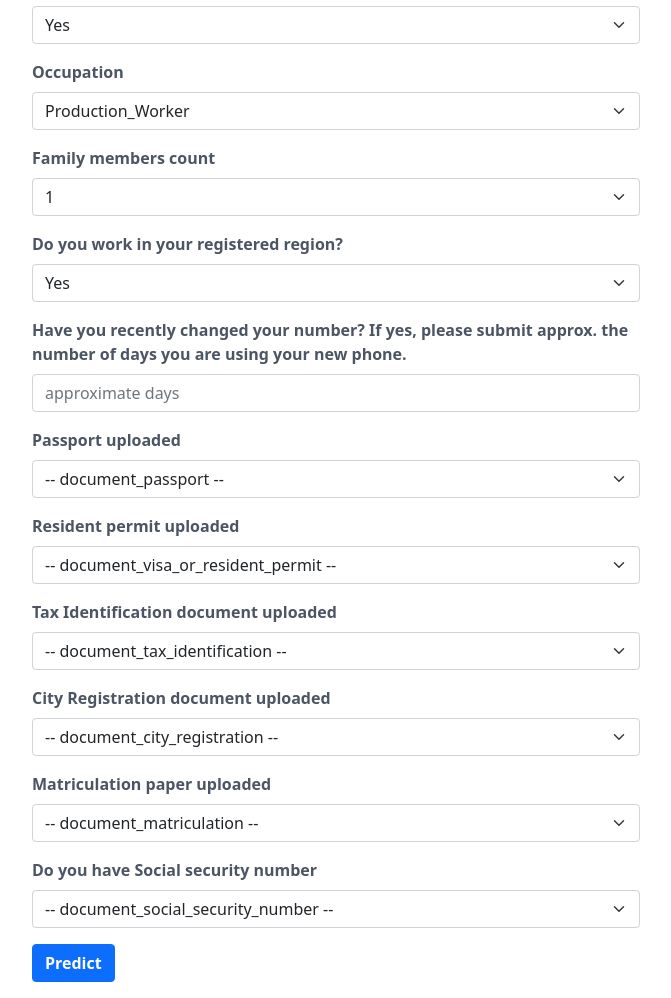
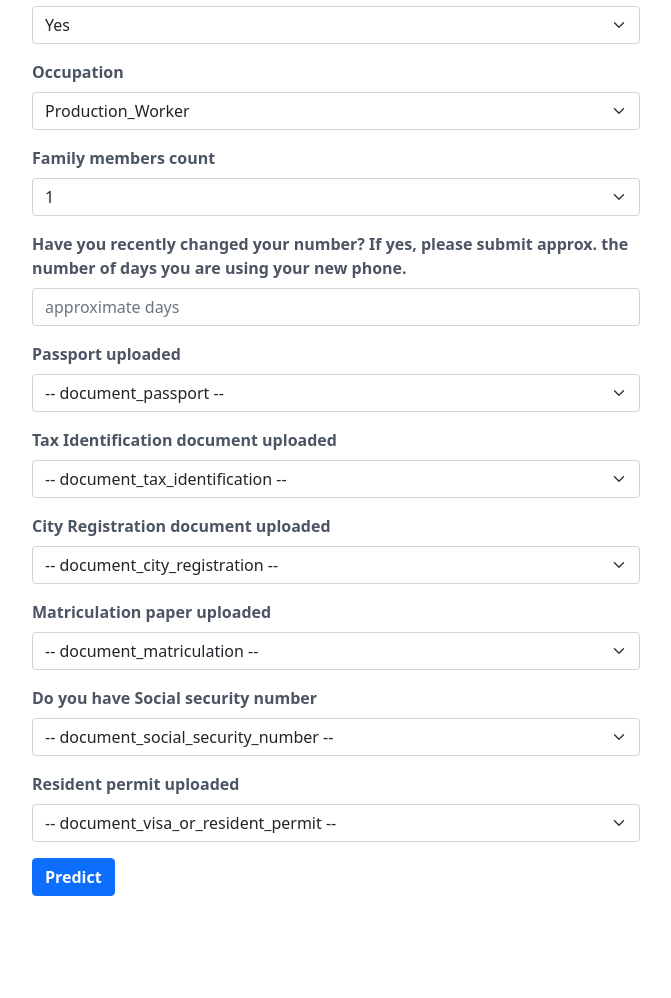
Before and after one commit to mehrunkhan/loan_prediction, a Flask app: page /predict in a window 1280 px wide. Shown: the part 1240-2238 px from the top of the page, without its empty margins (304-975 px from the left). After the commit the page ends 2136 px from the top, so only its background shows below. Run offline with Flask 2, Linux system fonts and the light colour scheme; parts of the project's set-up code (start-up, migrations or seed data) failed here and were passed over.

Commit message:
Some Changes or updates.

```diff
--- a/app.py
+++ b/app.py
@@ -4,7 +4,7 @@ import pickle
 import numpy as np
 
 app = Flask(__name__)
-model = pickle.load(open('data/decision_tree_model.sav', 'rb'))
+model = pickle.load(open('trained_models/xgbc_model.sav', 'rb'))
 
 
 @app.route('/')
@@ -21,36 +21,35 @@ def about_us():
 def predict():
     if request.method == 'POST':
 
-        code_gender = int(request.form['code_gender'])
-        flag_own_car = int(request.form['flag_own_car'])
-        flag_own_realty = int(request.form['flag_own_realty'])
-        cnt_children = int(request.form['cnt_children'])
-        amt_income_total = float(request.form['amt_income_total'])
-        desired_credit = float(request.form['desired_credit'])
-        name_education_type = int(request.form['name_education_type'])
-        name_family_status = request.form['name_family_status']
-        name_housing_type = request.form['name_housing_type']
-        days_birth = int(request.form['days_birth'])
-        flag_work_phone = int(request.form['flag_work_phone'])
-        flag_cont_mobile = int(request.form['flag_cont_mobile'])
-        occupation_type = request.form['occupation_type']
-        cnt_fam_members = int(request.form['cnt_fam_members'])
-        reg_region_not_work_region = int(request.form['reg_region_not_work_region'])
-        days_last_phone_change = float(request.form['days_last_phone_change'])
-        document_passport = int(request.form['document_passport'])
-        document_visa_or_resident_permit = int(request.form['document_visa_or_resident_permit'])
-        document_tax_identification_number = int(request.form['document_tax_identification_number'])
-        document_city_registration = int(request.form['document_city_registration'])
-        document_matriculation_number = int(request.form['document_matriculation_number'])
-        document_social_security_number = int(request.form['document_social_security_number'])
+        Gender = int(request.form['Gender'])
+        OwnCar = int(request.form['OwnCar'])
+        OwnRealty = int(request.form['OwnRealty'])
+        ChildrenCount = int(request.form['ChildrenCount'])
+        TotalIncome = float(request.form['TotalIncome'])
+        DesiredCredit = float(request.form['DesiredCredit'])
+        HighestEducation = int(request.form['HighestEducation'])
+        FamilyStatus = request.form['FamilyStatus']
+        HousingType = request.form['HousingType']
+        DaysBirth = int(request.form['DaysBirth'])
+        WorkPhone = int(request.form['WorkPhone'])
+        ContractMobile = int(request.form['ContractMobile'])
+        Occupation = request.form['Occupation']
+        FamilyMembersCount = int(request.form['FamilyMembersCount'])
+        DaysLastPhoneChange = float(request.form['DaysLastPhoneChange'])
+        Passport = int(request.form['Passport'])
+        TaxIdentification = int(request.form['TaxIdentification'])
+        CityRegistration = int(request.form['CityRegistration'])
+        MatriculationNumber = int(request.form['MatriculationNumber'])
+        SocialSecurity = int(request.form['SocialSecurity'])
+        VisaResidentPermit = int(request.form['VisaResidentPermit'])
 
-        prediction = model.predict([[code_gender, flag_own_car, flag_own_realty, cnt_children, amt_income_total,
-                                     desired_credit, name_education_type, name_family_status, name_housing_type,
-                                     -days_birth / 365, flag_work_phone,
-                                     flag_cont_mobile, occupation_type, cnt_fam_members, reg_region_not_work_region,
-                                     -days_last_phone_change, document_passport, document_visa_or_resident_permit,
-                                     document_tax_identification_number, document_city_registration,
-                                     document_matriculation_number, document_social_security_number]])
+        prediction = model.predict([[Gender, OwnCar, OwnRealty, ChildrenCount, TotalIncome,
+                                     DesiredCredit, HighestEducation, FamilyStatus, HousingType,
+                                     -DaysBirth / 365, WorkPhone,
+                                     ContractMobile, Occupation, FamilyMembersCount,
+                                     -DaysLastPhoneChange, Passport,
+                                     TaxIdentification, CityRegistration,
+                                     MatriculationNumber, SocialSecurity, VisaResidentPermit]])
 
         print(prediction)
 
--- a/src/data_cleaning.py
+++ b/src/data_cleaning.py
@@ -29,8 +29,8 @@ raw_data.drop('ORGANIZATION_TYPE', inplace=True, axis=1)
 raw_data.drop('FLAG_MOBIL', inplace=True, axis=1)
 raw_data.drop('DAYS_EMPLOYED', inplace=True, axis=1)
 raw_data.drop('REGION_RATING_CLIENT', inplace=True, axis=1)
+raw_data.drop('REG_REGION_NOT_WORK_REGION', inplace=True, axis=1)
 
-print(raw_data.REG_REGION_NOT_WORK_REGION.value_counts())
 
 # Multiply 10 with AMT_INCOME_TOTAL column for synchronizing it with other column's value
 raw_data["AMT_INCOME_TOTAL"] = 10 * raw_data["AMT_INCOME_TOTAL"]
@@ -71,3 +71,5 @@ def clean_data():
     column_name = [i.lower() for i in column_name]
     raw_data.columns = column_name
     return raw_data
+
+print()
--- a/templates/prediction.html
+++ b/templates/prediction.html
@@ -29,7 +29,7 @@
         <form action='/predict' method='POST'>
             <div class="mb-3">
                 <label for="exampleFormControlInput1" style="font-weight: bold;" class="form-label">Please Select Your Gender</label>
-                <select class="form-select" id="code_gender" name="code_gender" aria-label="Default select example" required>
+                <select class="form-select" id="Gender" name="Gender" aria-label="Default select example" required>
                     <option selected value="1">-- select gender --</option>
                     <option value="1">Male</option>
                     <option value="2">Female</option>
@@ -37,7 +37,7 @@
             </div>
             <div class="mb-3">
                 <label for="exampleFormControlInput1" style="font-weight: bold;" class="form-label">Do you have car? </label>
-                <select class="form-select" id="flag_own_car" name="flag_own_car" aria-label="Default select example" required>
+                <select class="form-select" id="OwnCar" name="OwnCar" aria-label="Default select example" required>
                     <option selected value="0">-- do you have own car --</option>
                     <option value="1">Yes</option>
                     <option value="0">No</option>
@@ -45,7 +45,7 @@
             </div>
             <div class="mb-3">
                 <label for="exampleFormControlInput1" style="font-weight: bold;" class="form-label">Do you have realty</label>
-                <select class="form-select" id="flag_own_realty" name="flag_own_realty"
+                <select class="form-select" id="OwnRealty" name="OwnRealty"
                         aria-label="Default select example" required>
                     <option selected value="0">-- do you have own realty --</option>
                     <option value="1">Yes</option>
@@ -55,7 +55,7 @@
 
             <div class="mb-3">
                 <label for="exampleFormControlInput1" style="font-weight: bold;" class="form-label">How many Children do you have?</label>
-                <select class="form-select" id="cnt_children" name="cnt_children"
+                <select class="form-select" id="ChildrenCount" name="ChildrenCount"
                         aria-label="Default select example" required>
 
                     <option value="0">0</option>
@@ -69,18 +69,18 @@
 
             <div class="mb-3">
                 <label for="exampleFormControlInput1" style="font-weight: bold;" class="form-label">Total income</label>
-                <input type="number" class="form-control" id="amt_income_total" name="amt_income_total"
+                <input type="number" class="form-control" id="TotalIncome" name="TotalIncome"
                        placeholder="Applicant Income" required>
             </div>
 
             <div class="mb-3">
                 <label for="exampleFormControlInput1" style="font-weight: bold;" class="form-label">Desired credit amount</label>
-                <input type="number" class="form-control" id="desired_credit" name="desired_credit" placeholder="desired credit">
+                <input type="number" class="form-control" id="DesiredCredit" name="DesiredCredit" placeholder="desired credit">
             </div>
 
             <div class="mb-3">
                 <label for="exampleFormControlInput1" style="font-weight: bold;" class="form-label">Highest level of eduction </label>
-                <select class="form-select" id="name_education_type" name="name_education_type"
+                <select class="form-select" id="HighestEducation" name="HighestEducation"
                         aria-label="Default select example" required>
 
                     <option value="1">Secondary or secondary special</option>
@@ -93,7 +93,7 @@
 
             <div class="mb-3">
                 <label for="exampleFormControlInput1" style="font-weight: bold;" class="form-label">Family Status</label>
-                <select class="form-select" id="name_family_status" name="name_family_status"
+                <select class="form-select" id="FamilyStatus" name="FamilyStatus"
                         aria-label="Default select example" required>
 
                     <option value="1">Married</option>
@@ -107,7 +107,7 @@
 
             <div class="mb-3">
                 <label for="exampleFormControlInput1" style="font-weight: bold;" class="form-label">Please select your housing type</label>
-                <select class="form-select" id="name_housing_type" name="name_housing_type"
+                <select class="form-select" id="HousingType" name="HousingType"
                         aria-label="Default select example" required>
 
                     <option value="1">House or apartment</option>
@@ -121,12 +121,12 @@
 
             <div class="mb-3">
                 <label for="exampleFormControlInput1" style="font-weight: bold;" class="form-label">Age</label>
-                <input type="number" class="form-control" id="days_birth" name="days_birth" placeholder="days_birth" required>
+                <input type="number" class="form-control" id="DaysBirth" name="DaysBirth" placeholder="days_birth" required>
             </div>
 
             <div class="mb-3">
                 <label for="exampleFormControlInput1" style="font-weight: bold;" class="form-label">Do you have work phone?</label>
-                <select class="form-select" id="flag_work_phone" name="flag_work_phone"
+                <select class="form-select" id="WorkPhone" name="WorkPhone"
                         aria-label="Default select example" required>
 
                     <option value="1">Yes</option>
@@ -135,7 +135,7 @@
             </div>
             <div class="mb-3">
                 <label for="exampleFormControlInput1" style="font-weight: bold;" class="form-label">Have you taken any contract phone?</label>
-                <select class="form-select" id="flag_cont_mobile" name="flag_cont_mobile"
+                <select class="form-select" id="ContractMobile" name="ContractMobile"
                         aria-label="Default select example" required>
 
                     <option value="1">Yes</option>
@@ -145,7 +145,7 @@
 
             <div class="mb-3">
                 <label for="exampleFormControlInput1" style="font-weight: bold;" class="form-label">Occupation</label>
-                <select class="form-select" id="occupation_type" name="occupation_type"
+                <select class="form-select" id="Occupation" name="Occupation"
                         aria-label="Default select example" required>
                     <option value="1">Production_Worker</option>
                     <option value="2">Laborers</option>
@@ -169,7 +169,7 @@
 
             <div class="mb-3">
                 <label for="exampleFormControlInput1" style="font-weight: bold;" class="form-label">Family members count</label>
-                <select class="form-select" id="cnt_fam_members" name="cnt_fam_members"
+                <select class="form-select" id="FamilyMembersCount" name="FamilyMembersCount"
                         aria-label="Default select example" required>
                     <option value="1">1</option>
                     <option value="2"> 2</option>
@@ -178,44 +178,27 @@
                     <option value="5">5+</option>
                 </select>
             </div>
-            <div class="mb-3">
-                <label for="exampleFormControlInput1" style="font-weight: bold;" class="form-label">Do you work in your registered region?</label>
-                <select class="form-select" id="reg_region_not_work_region" name="reg_region_not_work_region"
-                        aria-label="Default select example" required>
-
-                    <option value="1">Yes</option>
-                    <option value="0">No</option>
-                </select>
-            </div>
 
              <div class="mb-3">
                 <label for="exampleFormControlInput1" style="font-weight: bold;" class="form-label">Have you recently changed your number? If yes, please submit
                 approx. the number of days you are using your new phone.</label>
-                <input type="number" class="form-control" id="days_last_phone_change" name="days_last_phone_change"
+                <input type="number" class="form-control" id="DaysLastPhoneChange" name="DaysLastPhoneChange"
                        placeholder="approximate days" required>
             </div>
             <div class="mb-3">
                 <label for="exampleFormControlInput1" style="font-weight: bold;" class="form-label">Passport uploaded</label>
-                <select class="form-select" id="document_passport" name="document_passport"
+                <select class="form-select" id="Passport" name="Passport"
                         aria-label="Default select example" required>
                     <option selected>-- document_passport --</option>
                     <option value="1">Yes</option>
                     <option value="0">No</option>
                 </select>
             </div>
-            <div class="mb-3">
-                <label for="exampleFormControlInput1" style="font-weight: bold;" class="form-label">Resident permit uploaded</label>
-                <select class="form-select" id="document_visa_or_resident_permit"
-                        name="document_visa_or_resident_permit" aria-label="Default select example" required>
-                    <option selected>-- document_visa_or_resident_permit --</option>
-                    <option value="1">Yes</option>
-                    <option value="0">No</option>
-                </select>
-            </div>
+
             <div class="mb-3">
                 <label for="exampleFormControlInput1" style="font-weight: bold;" class="form-label">Tax Identification document uploaded</label>
-                <select class="form-select" id="document_tax_identification_number"
-                        name="document_tax_identification_number" aria-label="Default select example" required>
+                <select class="form-select" id="TaxIdentification"
+                        name="TaxIdentification" aria-label="Default select example" required>
                     <option selected>-- document_tax_identification --</option>
                     <option value="1">Yes</option>
                     <option value="0">No</option>
@@ -223,7 +206,7 @@
             </div>
             <div class="mb-3">
                 <label for="exampleFormControlInput1" style="font-weight: bold;" class="form-label">City Registration document uploaded</label>
-                <select class="form-select" id="document_city_registration" name="document_city_registration"
+                <select class="form-select" id="CityRegistration" name="CityRegistration"
                         aria-label="Default select example" required>
                     <option selected>-- document_city_registration --</option>
                     <option value="1">Yes</option>
@@ -232,7 +215,7 @@
             </div>
             <div class="mb-3">
                 <label for="exampleFormControlInput1" style="font-weight: bold;" class="form-label">Matriculation paper uploaded</label>
-                <select class="form-select" id="document_matriculation_number" name="document_matriculation_number"
+                <select class="form-select" id="MatriculationNumber" name="MatriculationNumber"
                         aria-label="Default select example" required>
                     <option selected>-- document_matriculation --</option>
                     <option value="1">Yes</option>
@@ -241,9 +224,18 @@
             </div>
             <div class="mb-3">
                 <label for="exampleFormControlInput1" style="font-weight: bold;" class="form-label">Do you have Social security number</label>
-                <select class="form-select" id="document_social_security_number" name="document_social_security_number"
+                <select class="form-select" id="SocialSecurity" name="SocialSecurity"
                         aria-label="Default select example" required>
                     <option selected>-- document_social_security_number --</option>
+                    <option value="1">Yes</option>
+                    <option value="0">No</option>
+                </select>
+            </div>
+            <div class="mb-3">
+                <label for="exampleFormControlInput1" style="font-weight: bold;" class="form-label">Resident permit uploaded</label>
+                <select class="form-select" id="VisaResidentPermit"
+                        name="VisaResidentPermit" aria-label="Default select example" required>
+                    <option selected>-- document_visa_or_resident_permit --</option>
                     <option value="1">Yes</option>
                     <option value="0">No</option>
                 </select>
```
Also changed, not shown: 4 other files.
